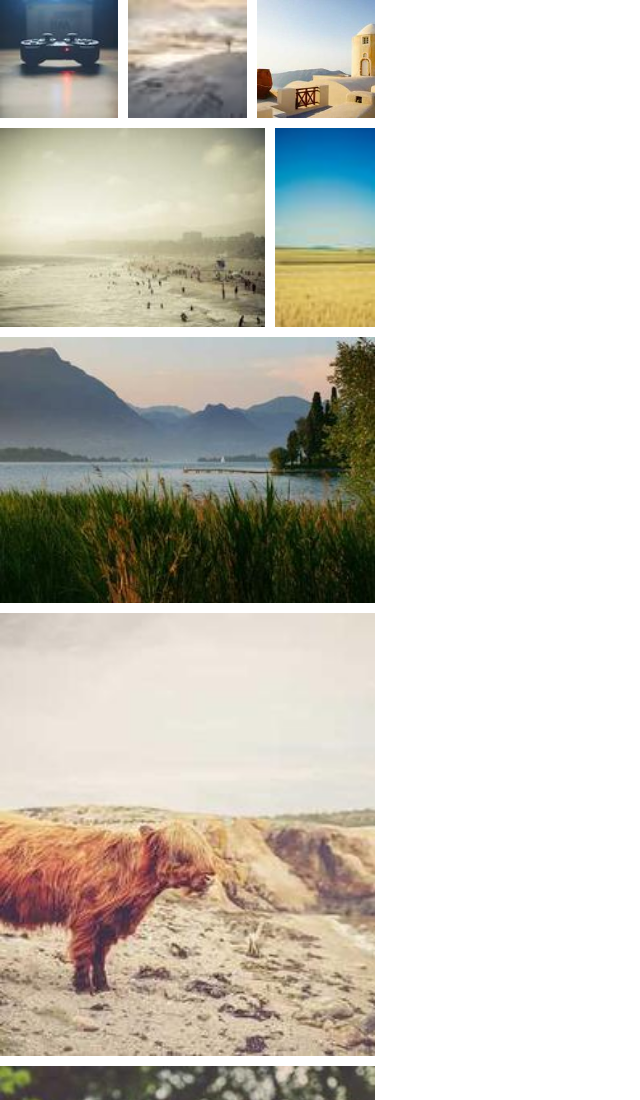
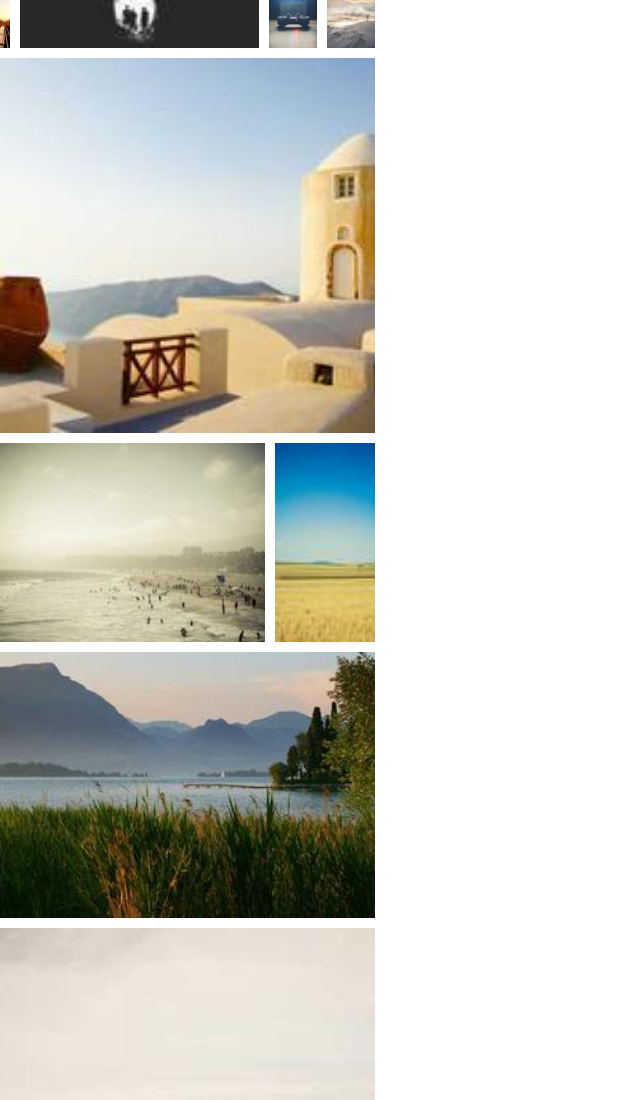
Before and after one commit to WONISHI/waterfallLayout, a website: page index.html in a window 1280 px wide. Shown: the top 1100 px of the page, without its empty margins (0-640 px from the left). Drawn offline with Linux system fonts and the light colour scheme.

Commit message:
feat:加入更怪异的图片

```diff
--- a/index.html
+++ b/index.html
@@ -35,6 +35,8 @@
         import WaterfallLayout from './index.js';
         const res = await new WaterfallLayout({
             urls: [
+                './src/408-20x100.jpg',
+                './src/209-100x20.jpg',
                 './src/96-100x100.jpg',
                 './src/1000-50x50.jpg',
                 './src/947-180x180.jpg',
```
Also changed, not shown: src/209-100x20.jpg (added), src/408-20x100.jpg (added).
